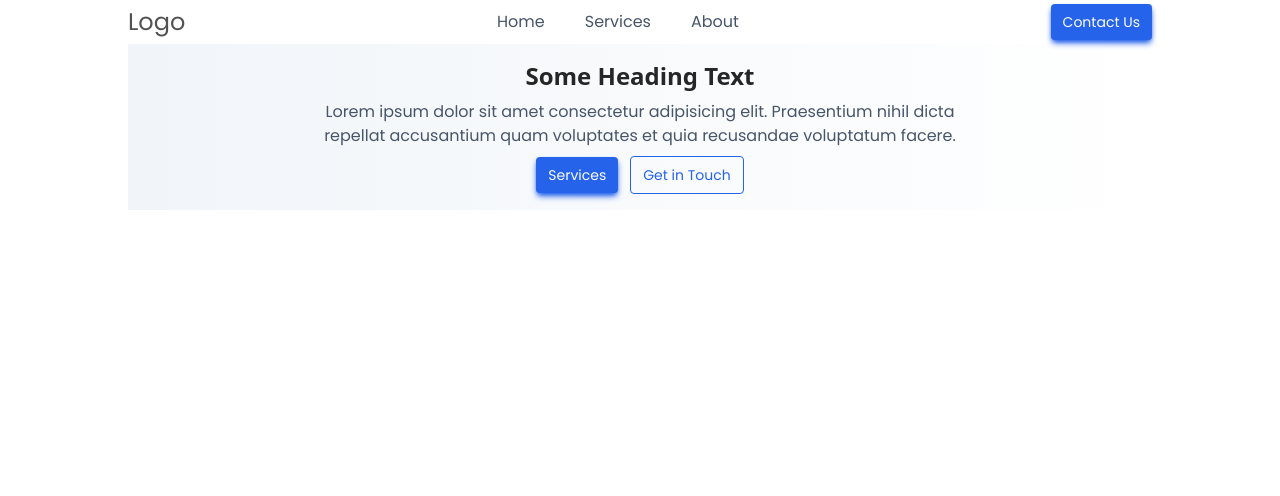
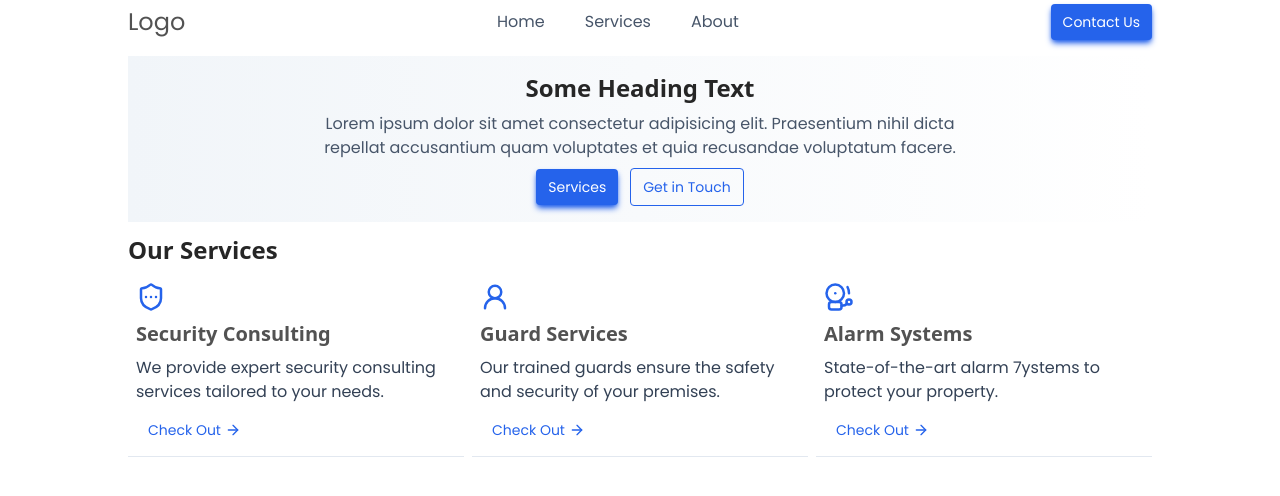
Before and after one commit to Its-Samir/security-service-site, a Next.js app: page / in a window 1280 px wide. Shown: the top 496 px of the page. Built offline with nearby package versions, Linux system fonts and the light colour scheme.

Commit message:
services section added

```diff
--- a/app/page.tsx
+++ b/app/page.tsx
@@ -1,11 +1,13 @@
 import Header from "@/components/Header";
 import Navbar from "@/components/Navbar";
+import Services from "@/components/Services";
 
 export default function Home() {
 	return (
-		<main className="flex min-h-screen flex-col px-4 md:px-0 w-full md:w-4/5 mx-auto">
+		<main className="flex space-y-3 min-h-screen flex-col px-4 md:px-0 w-full md:w-4/5 mx-auto">
 			<Navbar />
 			<Header />
+			<Services />
 		</main>
 	);
 }
--- /dev/null
+++ b/components/Services.tsx
@@ -0,0 +1,52 @@
+import { ArrowRightIcon, BellElectricIcon, ShieldEllipsis, User2 } from "lucide-react";
+import Button from "./Button";
+
+export default function Services() {
+	return (
+		<section id="services" className="space-y-2">
+			<h2 className="text-2xl text-neutral-800 font-sans font-bold">
+				Our Services
+			</h2>
+			<div className="grid grid-cols-1 md:grid-cols-2 lg:grid-cols-3 gap-2">
+				<div className="space-y-2 p-2 border-0 border-b">
+               <ShieldEllipsis color="#2563eb" size={30} />
+					<h3 className="text-lg md:text-xl text-neutral-600 font-bold font-sans">
+						Security Consulting
+					</h3>
+					<p className="text-slate-700 text-sm md:text-base">
+						We provide expert security consulting services tailored to
+						your needs.
+					</p>
+					<Button className="flex gap-1 items-center bg-transparent border-blue-600 text-blue-600 shadow-none">
+						Check Out <ArrowRightIcon size={16} />
+					</Button>
+				</div>
+				<div className="space-y-2 p-2 border-0 border-b">
+               <User2 color="#2563eb" size={30} />
+					<h3 className="text-lg md:text-xl text-neutral-600 font-bold font-sans">
+						Guard Services
+					</h3>
+					<p className="text-slate-700 text-sm md:text-base">
+						Our trained guards ensure the safety and security of your
+						premises.
+					</p>
+					<Button className="flex gap-1 items-center bg-transparent border-blue-600 text-blue-600 shadow-none">
+						Check Out <ArrowRightIcon size={16} />
+					</Button>
+				</div>
+				<div className="space-y-2 p-2 border-0 border-b">
+               <BellElectricIcon color="#2563eb" size={30} />
+					<h3 className="text-lg md:text-xl text-neutral-600 font-bold font-sans">
+						Alarm Systems
+					</h3>
+					<p className="text-slate-700 text-sm md:text-base">
+						State-of-the-art alarm 7ystems to protect your property.
+					</p>
+					<Button className="flex gap-1 items-center bg-transparent border-blue-600 text-blue-600 shadow-none">
+						Check Out <ArrowRightIcon size={16} />
+					</Button>
+				</div>
+			</div>
+		</section>
+	);
+}
```
